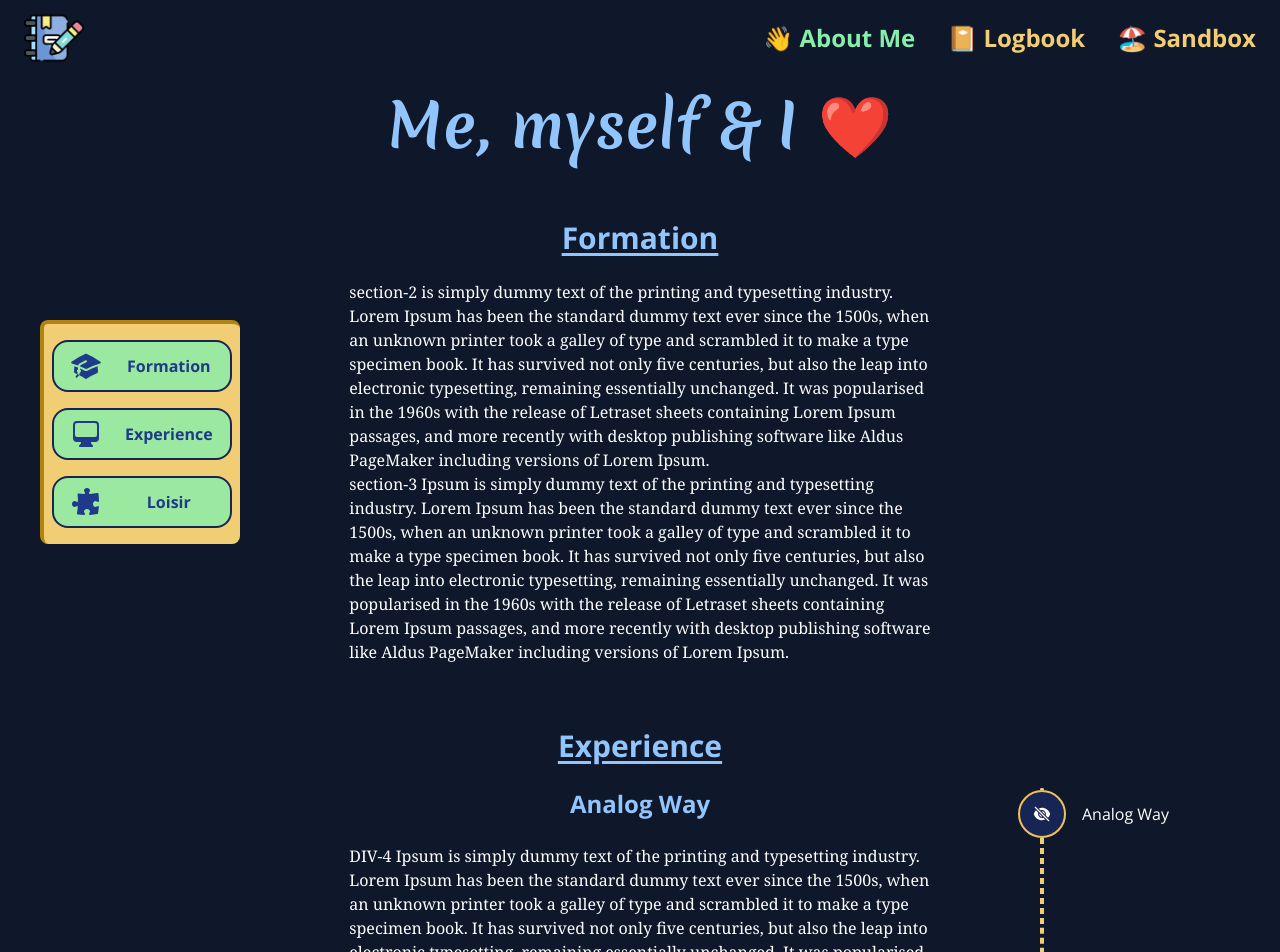
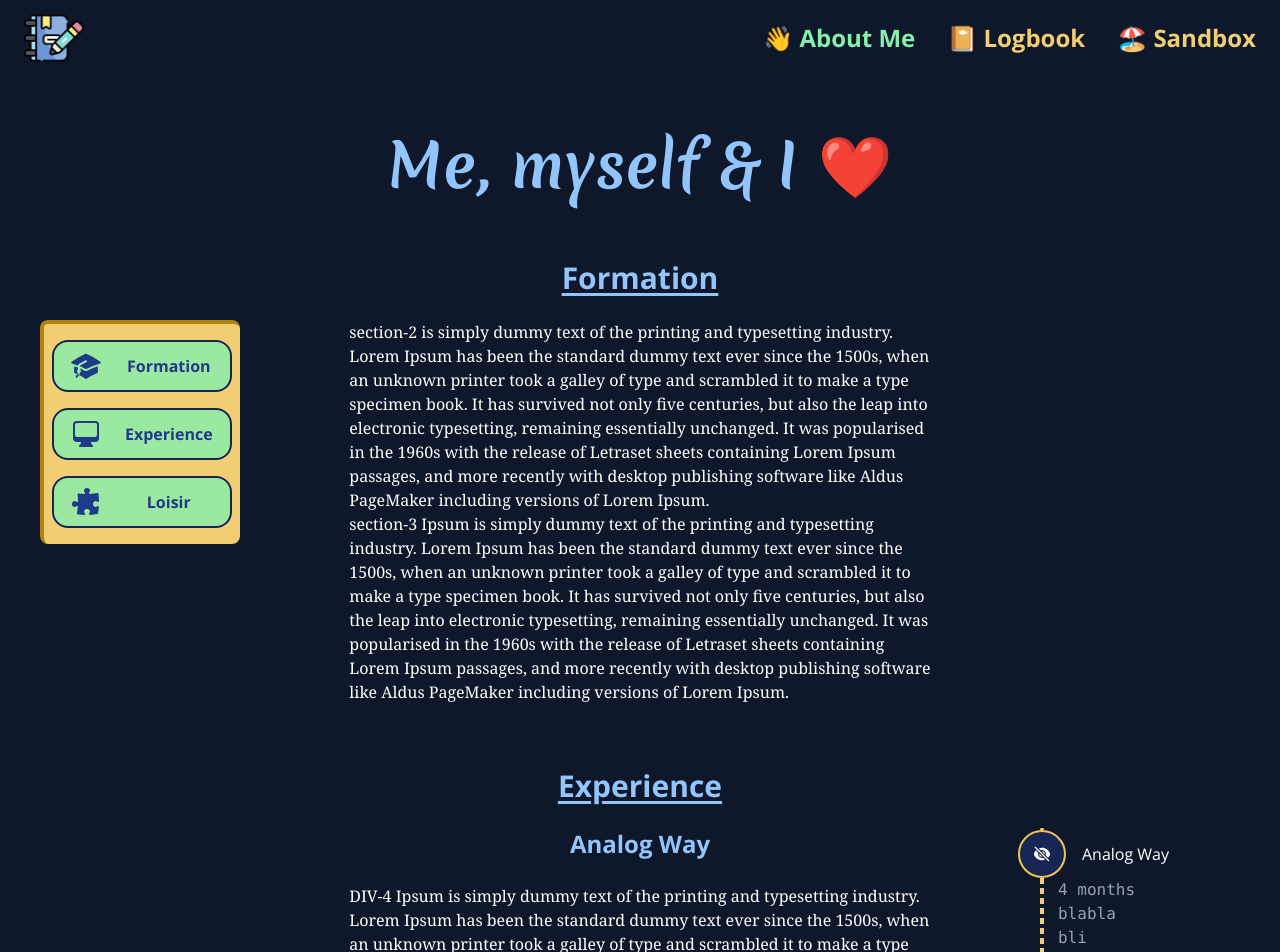
Before and after one commit to Stephane-Pires/caravel, a Next.js app: page /about-me in a window 1280 px wide. Shown: the top 952 px of the page. Built offline with nearby package versions, Linux system fonts and the light colour scheme.

Commit message:
feat : add a subtext to the timeline

```diff
--- a/components/clients/curriculum-vitae/timeline/TimelineContainer.tsx
+++ b/components/clients/curriculum-vitae/timeline/TimelineContainer.tsx
@@ -70,6 +70,7 @@ export function TimelineContainer({
                       marginTop: stepPosition,
                     }}
                   >
+                    <div className="flex flex-col">
                       <div className="flex h-full w-40 flex-row items-center justify-center gap-4 bg-slate-900">
                         <div className="flex h-12 w-12 basis-2/12 items-center justify-center rounded-full border-2 border-primary-700 bg-blue-950 p-4 font-mono ">
                           <content.icon className="h-10 w-10 scale-150" />
@@ -77,6 +78,10 @@ export function TimelineContainer({
                         <p className="basis-10/12 break-normal font-sans">
                           {content.label}
                         </p>
+                      </div>
+                      <div className="w-20 translate-x-10 break-words bg-slate-900 font-mono text-slate-400">
+                        4 months blabla bli
+                      </div>
                     </div>
                   </div>
                 </Fragment>
--- a/src/app/about-me/page.tsx
+++ b/src/app/about-me/page.tsx
@@ -83,7 +83,7 @@ export default function AboutMe() {
   }, [])
 
   return (
-    <main className="flex min-h-screen flex-col items-center p-4 pt-20 sm:p-10">
+    <main className="flex min-h-screen flex-col items-center p-4 pt-20 sm:p-10 sm:py-20">
       {/* progress bar */}
       <div
         className={`fixed left-0 top-20 hidden h-1 bg-gradient-to-r from-accent-500 to-accent-300 sm:flex `}
```
Lines whose indentation alone changed are shown as unchanged.
